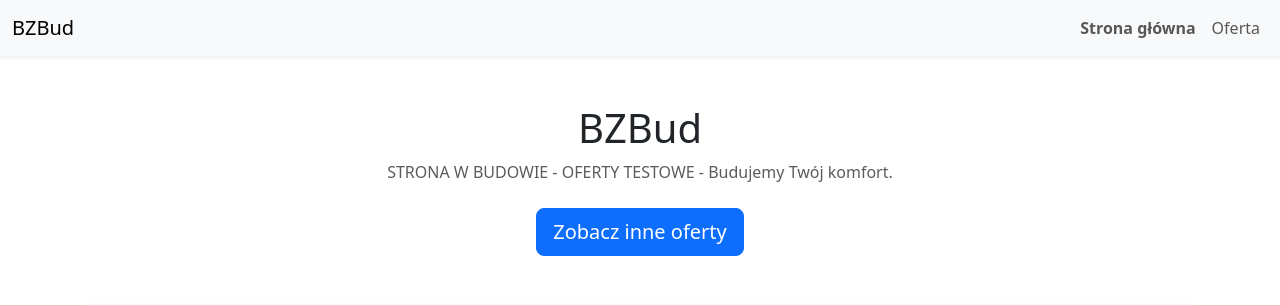
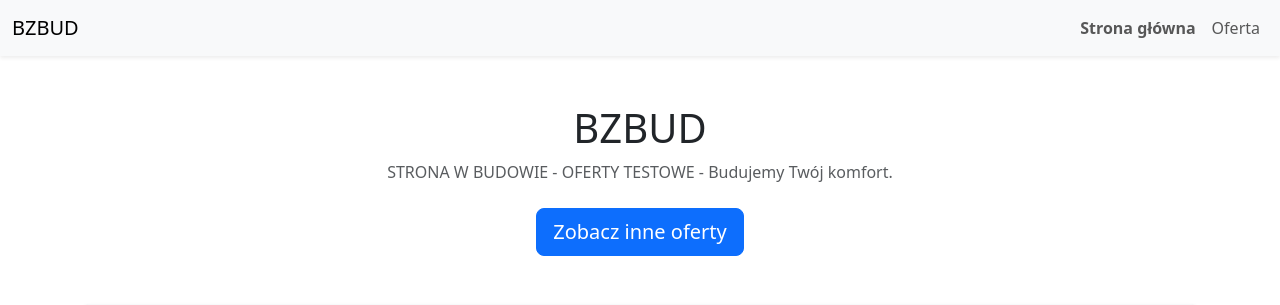
Before and after one commit to BuKarData/nieruchomosci, a Django app: template oferty/templates/home.html in a window 1280 px wide. Shown: the top 305 px of the page. Run offline with Django 3.2, Linux system fonts and the light colour scheme; the template is opened without the code that fills it, so the values that code supplies are empty.

Commit message:
poprawki ui

```diff
--- a/oferty/templates/home.html
+++ b/oferty/templates/home.html
@@ -3,7 +3,7 @@
   {% load static %}
   <nav class="navbar navbar-expand-lg navbar-light bg-light mb-4 shadow-sm">
     <div class="container-fluid">
-      <a class="navbar-brand" href="{% url 'home' %}">BZBud</a>
+      <a class="navbar-brand" href="{% url 'home' %}">BZBUD</a>
       <div class="collapse navbar-collapse">
         <ul class="navbar-nav ms-auto">
           <li class="nav-item">
@@ -58,7 +58,7 @@
   </head>
   <body>
     <div class="container mt-5">
-      <h1 class="text-center">BZBud</h1>
+      <h1 class="text-center">BZBUD</h1>
       <p class="text-center text-muted">STRONA W BUDOWIE - OFERTY TESTOWE - Budujemy Twój komfort. </p>
 
       {% if ostatnia_oferta %}
@@ -135,13 +135,9 @@
     <div class="col-md-6 mb-4 mb-md-0">
       <h2 class="mb-3">O nas</h2>
       <p class="lead">
-        Jesteśmy firmą BZBud działającą na rynku nieruchomości w Warszawie.
         Od lat budujemy komfortowe i nowoczesne mieszkania oraz domy,
         stawiając na jakość i zadowolenie naszych klientów.
       </p>
-      <a href="{% url 'lista_ofert' %}" class="btn btn-primary mt-3">
-        Zobacz nasze inwestycje
-      </a>
     </div>
 
     <!-- Obrazek -->
```
